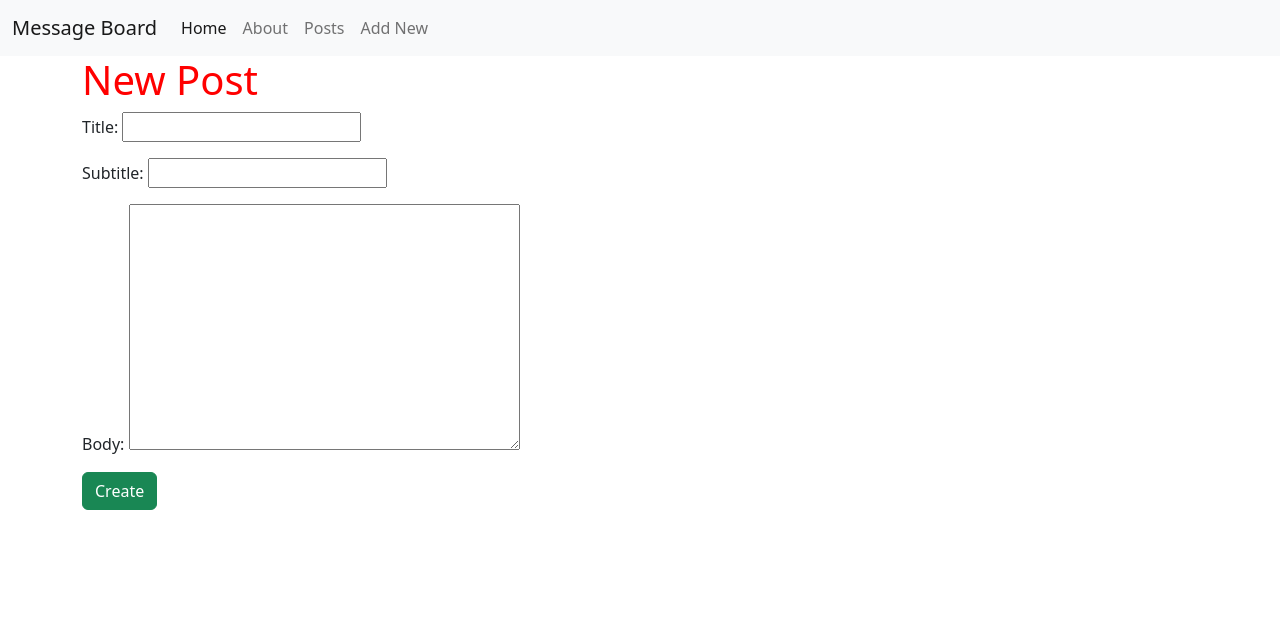
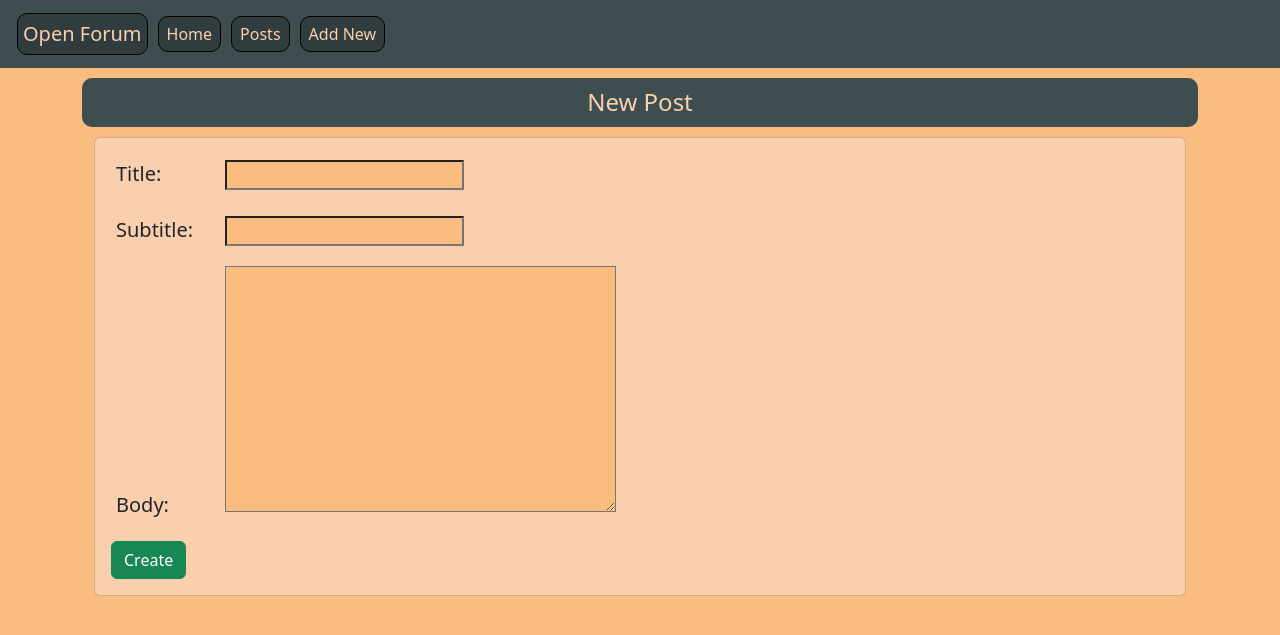
Before and after one commit to meganpaquin/FSDI_112-assignment2, a Django app: page /posts/new/ in a window 1280 px wide. Shown: the top 635 px of the page. Run offline with Django 4.2, Linux system fonts and the light colour scheme.

Commit message:
add css and change db content

```diff
--- a/static/css/base.css
+++ b/static/css/base.css
@@ -1,4 +1,98 @@
 h1 {
-    color: red;
+    color: #3E4E50;
+    font-size: 24px;
+    background-color: #3E4E50;
+    color: #FACFAD;
+    padding: 10px;
+    margin: 10px 0;
+    text-align: center;
+    border-radius: 10px;
 
 }
+
+body {
+    background: #F8BD7F;
+}
+
+.navbar {
+    background-color: #3E4E50 !important;
+    color: #FACFAD !important;
+}
+
+.navbar-brand, .nav-link{
+    color: #FACFAD !important;
+    background-color: #2c3839c7;
+    padding: 5px;
+    border-radius: 10px;
+    margin: 5px;
+    border: 1px solid black;
+}
+
+.navbar-brand:hover , .nav-link:hover{
+    color: #F2AA7E !important;
+    background-color: #2c3839e9;
+}
+
+.card{
+    background: #facfad;
+    margin: 10px 0;
+}
+
+a {
+    text-decoration: none;
+    color: #FACFAD;
+    background-color: #2c3839c7;
+    padding: 5px;
+    border-radius: 10px;
+    margin: 5px;
+    border: 1px solid black;
+}
+
+a:hover{
+    color: #F2AA7E;
+    background-color: #2c3839e9;
+}
+
+.card-title{
+    margin-bottom: 20px;
+}
+
+#keep-reading{
+    text-align: center;
+    justify-content: center;
+    margin: 10px auto;
+}
+
+.card-subtitle{
+    margin-bottom: 10px;
+}
+
+.categories{
+    font-size: 24px;
+    display: flex;
+    width: 50%;
+    margin: 5px auto;
+    justify-content: center;
+    text-align: center;
+}
+
+#home-container{
+    width: 70%;
+}
+
+#id_title, #id_subtitle, #id_body{
+    background: #F8BD7F
+}
+
+label{
+    font-size: 20px;
+    margin: 5px;
+    width: 100px;
+    justify-content: center;
+}
+
+.new_form{
+    justify-content: center;
+    text-align: center;
+    margin: 10px auto;
+}
--- a/templates/base.html
+++ b/templates/base.html
@@ -18,14 +18,13 @@
 
     <nav class="navbar navbar-expand-lg bg-light">
         <div class="container-fluid">
-          <a class="navbar-brand" href="{% url 'home' %}">Message Board</a>
+          <a class="navbar-brand" href="{% url 'home' %}">Open Forum</a>
           <button class="navbar-toggler" type="button" data-bs-toggle="collapse" data-bs-target="#navbarNavAltMarkup" aria-controls="navbarNavAltMarkup" aria-expanded="false" aria-label="Toggle navigation">
             <span class="navbar-toggler-icon"></span>
           </button>
           <div class="collapse navbar-collapse" id="navbarNavAltMarkup">
             <div class="navbar-nav">
               <a class="nav-link active" aria-current="page" href="{% url 'home' %}">Home</a>
-              <a class="nav-link" href="{% url 'about' %}">About</a>
               <a class="nav-link" href="{% url 'list' %}">Posts</a>
               <a class="nav-link" href="{% url 'new' %}">Add New</a>
             </div>
--- a/templates/home.html
+++ b/templates/home.html
@@ -6,5 +6,9 @@
 {% endblock title %}
 
 {% block contents %}
-    <h1>Tech Blog</h1>
+<div class="container" id="home-container">
+    <h1>Helping you Buy and Sell</h1>
+    <h5>A safe way to buy and sell things locally.</h5>
+
+</div>
 {% endblock contents %}
--- a/templates/posts/new.html
+++ b/templates/posts/new.html
@@ -8,10 +8,14 @@
 {% block contents %}
 
     <h1>New Post</h1>
-    <form method="POST">
-        {% csrf_token %}
-        {{ form.as_p }}
-        <input type="submit" value="Create" class="btn btn-success">
-    </form>
+    <div class="container">
+    <div class="card">
+        <form method="POST" class="card-body new-form">
+            {% csrf_token %}
+            {{ form.as_p }}
+            <input type="submit" value="Create" class="btn btn-success">
+        </form>
+    </div>
+    </div>
 
 {% endblock contents %}
```
Also changed, not shown: templates/posts/list.html (+30 -9 lines), db.sqlite3.
